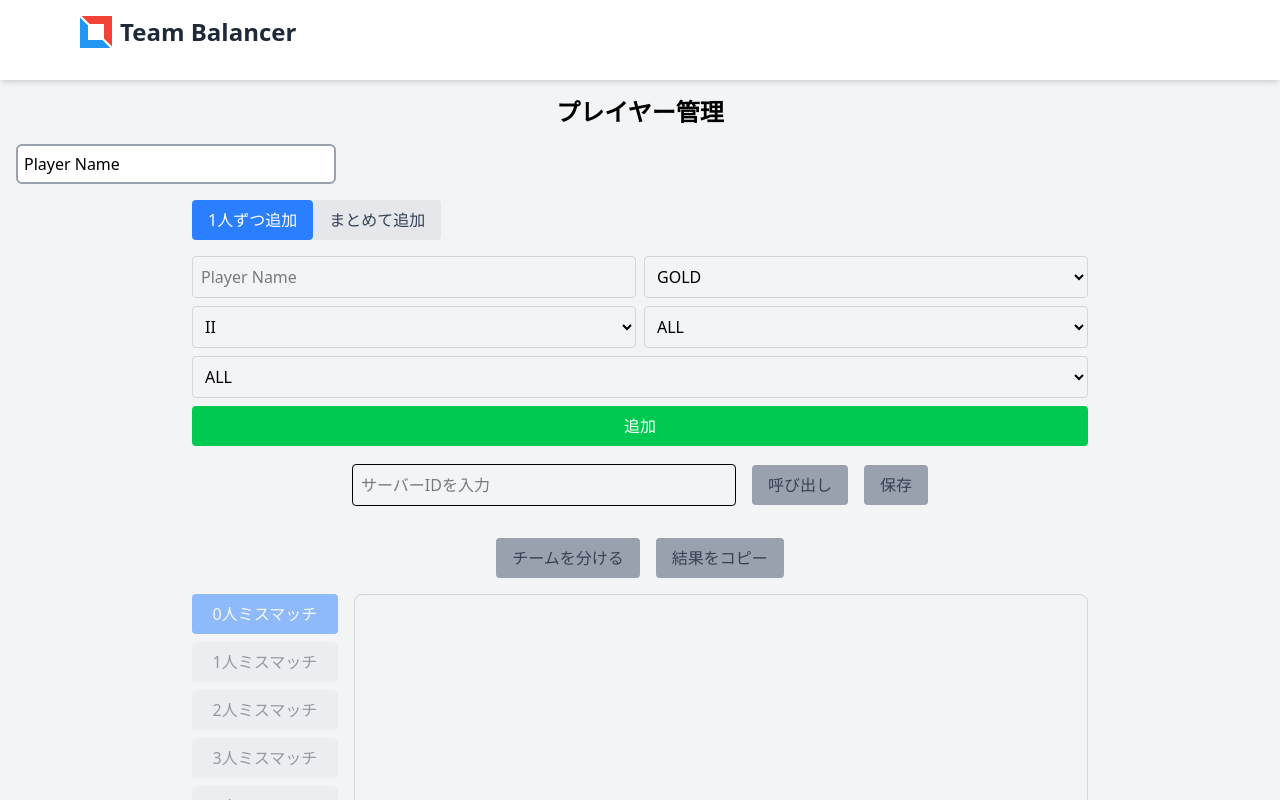
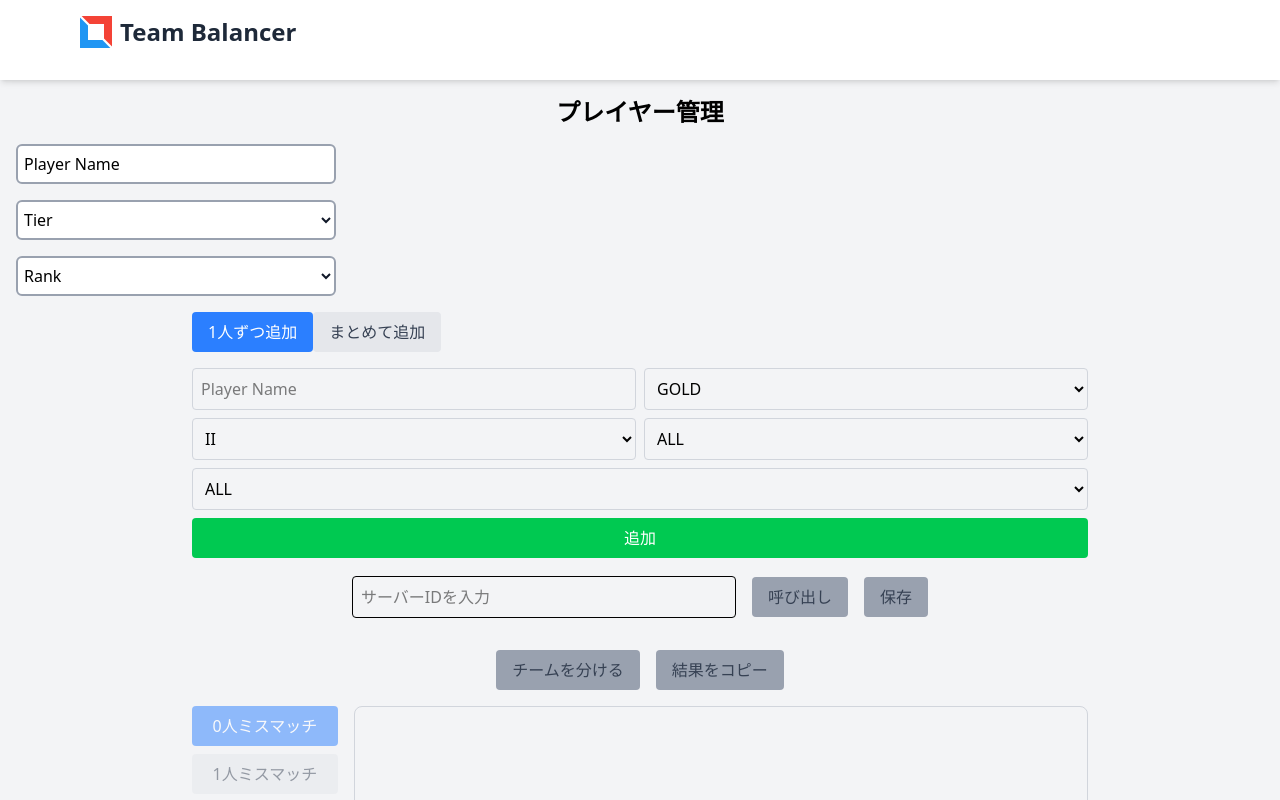
Before and after one commit to karasu354/team-balancer, a Next.js app: page / in a window 1280 px wide. Shown: the top 800 px of the page. Built offline with nearby package versions, Linux system fonts and the light colour scheme.

Commit message:
feature: dropdown select component

```diff
--- /dev/null
+++ b/components/Input/Dropdown.tsx
@@ -0,0 +1,51 @@
+import React, { useState } from 'react'
+
+interface Option {
+  label: string
+  value: string
+}
+
+interface Props {
+  value: string
+  setValue: (value: string) => void
+  label: string
+  options: Option[]
+}
+
+const Dropdown: React.FC<Props> = ({ value, setValue, label, options }) => {
+  const [isFocused, setIsFocused] = useState(false)
+
+  return (
+    <div className="relative w-full">
+      <select
+        id="dropdown-field"
+        value={value}
+        onChange={(e) => setValue(e.target.value)}
+        onFocus={() => setIsFocused(true)}
+        onBlur={() => setIsFocused(false)}
+        className="h-10 w-80 rounded-md border-2 border-gray-400 bg-white px-2 pt-3 text-gray-900 outline-none focus:border-blue-500"
+        required
+      >
+        <option value="" disabled hidden />
+        {options.map((option) => (
+          <option key={option.value} value={option.value}>
+            {option.label}
+          </option>
+        ))}
+      </select>
+
+      <label
+        htmlFor="dropdown-field"
+        className={`pointer-events-none absolute left-2 transition-all duration-300 ${
+          isFocused || value
+            ? 'top-0 px-1 text-xs text-gray-400'
+            : 'top-1/2 -translate-y-1/2'
+        }`}
+      >
+        {label}
+      </label>
+    </div>
+  )
+}
+
+export default Dropdown
--- a/pages/index.tsx
+++ b/pages/index.tsx
@@ -1,6 +1,7 @@
 import React, { useEffect, useState } from 'react'
 
 import DividedTeamTable from '../components/DividedTeamTable'
+import Dropdown from '../components/Input/Dropdown'
 import InputText from '../components/Input/InputText'
 import PlayerInputForm from '../components/PlayerInputForm'
 import PlayersTable from '../components/PlayersTable'
@@ -56,6 +57,24 @@ const Home = () => {
       <h1 className="text-2xl font-bold">プレイヤー管理</h1>
 
       <InputText value={value} setValue={setValue} label="Player Name" />
+      <Dropdown
+        label="Tier"
+        options={Object.values(rankEnum).map((rank) => ({
+          value: rank,
+          label: rank,
+        }))}
+        value={value}
+        setValue={setValue}
+      />
+      <Dropdown
+        label="Rank"
+        options={Object.values(tierEnum).map((tier) => ({
+          value: tier,
+          label: tier,
+        }))}
+        value={value}
+        setValue={setValue}
+      />
 
       <PlayerInputForm
         teamBalancer={teamBalancer}
```
